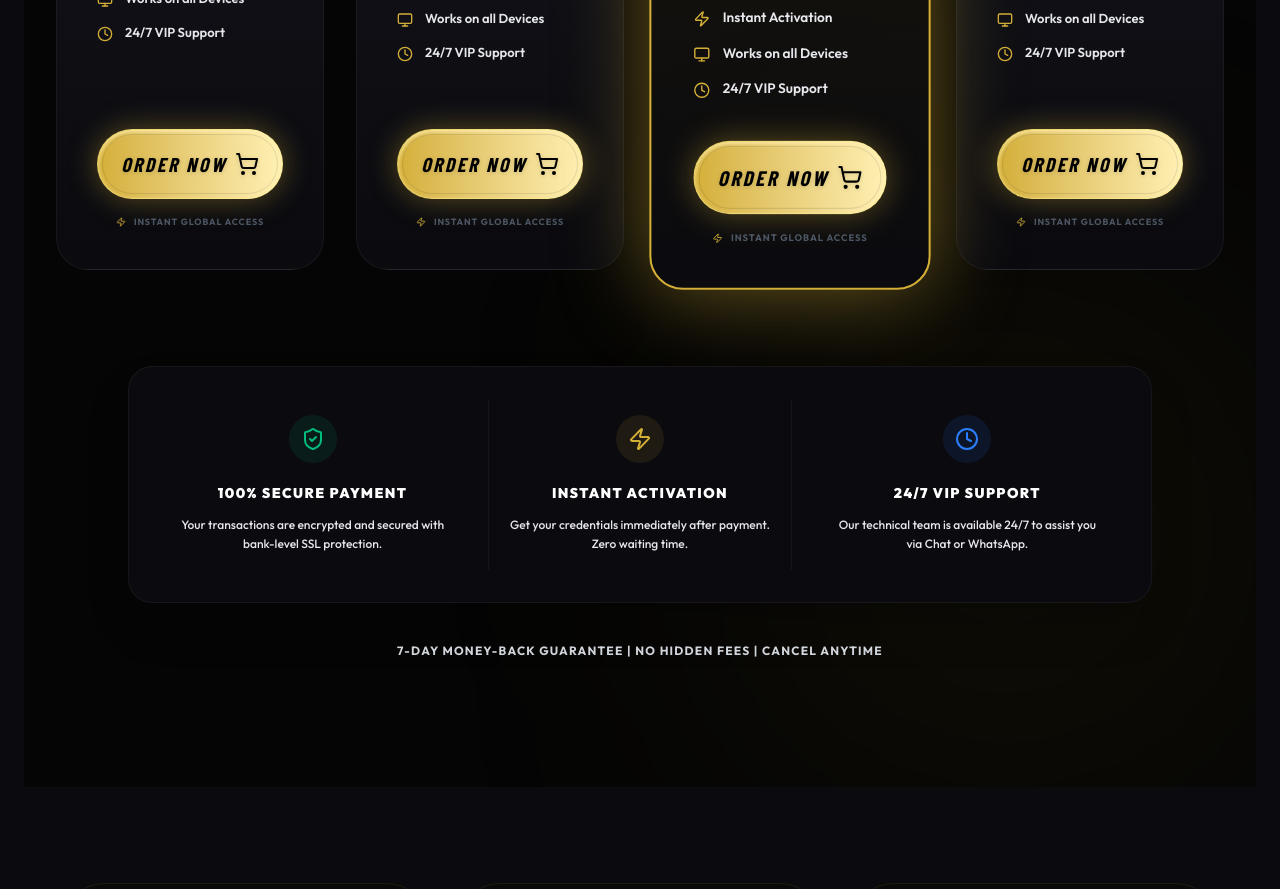
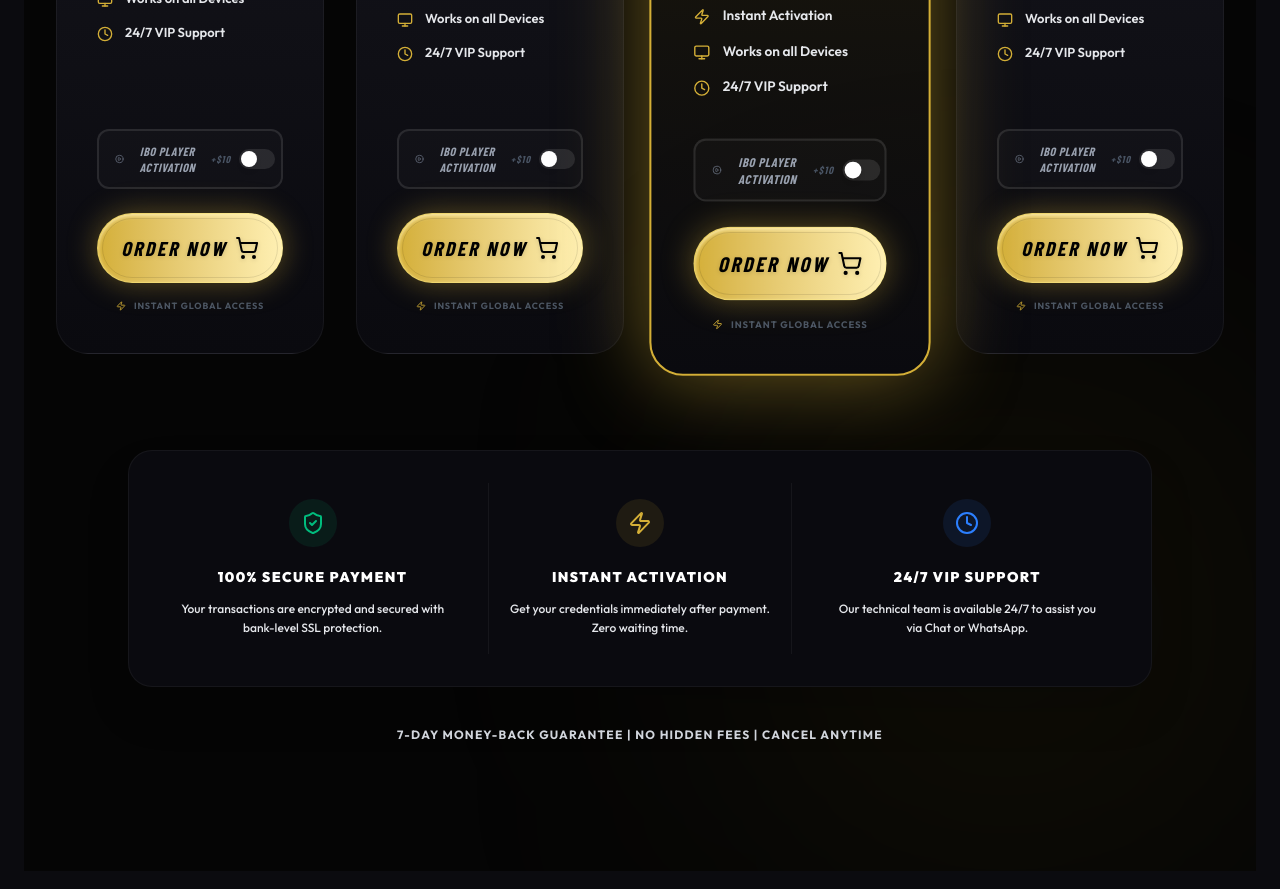
Before and after one commit to cothmane7/8kprime_full_backup, a Next.js app: page /en/pricing in a window 1280 px wide. Shown: the part 1600-2489 px from the top of the page. Built offline with nearby package versions, Linux system fonts and the light colour scheme; a web font is replaced by a local one.

Commit message:
feat: IBO Player activation add-on with  fee, free trial WhatsApp link

```diff
--- a/app/[lang]/checkout/page.tsx
+++ b/app/[lang]/checkout/page.tsx
@@ -12,6 +12,7 @@
     const router = useRouter();
     const plan = searchParams.get("plan") || "12mo";
     const devices = searchParams.get("devices") || "1";
+    const ibo = searchParams.get("ibo") === "1";
 
     const [email, setEmail] = useState("");
     const [confirmEmail, setConfirmEmail] = useState("");
@@ -32,7 +33,7 @@
 
     const basePrice = parseFloat(priceMap[plan] || "59.99");
     const multipliers: any = { 1: 1, 2: 1.5, 3: 2, 4: 2.5 };
-    const finalPrice = (basePrice * multipliers[parseInt(devices)]).toFixed(2);
+    const finalPrice = (basePrice * multipliers[parseInt(devices)] + (ibo ? 10 : 0)).toFixed(2);
 
     const handleProceed = () => {
         let hasError = false;
@@ -67,7 +68,7 @@
         if (hasError) return;
 
         setIsSubmitting(true);
-        sendPaymentEmails({ email, username, whatsapp, paymentMethod: "paypal", plan, devices }).catch(console.error);
+        sendPaymentEmails({ email, username, whatsapp, paymentMethod: "paypal", plan, devices, ibo }).catch(console.error);
 
         setTimeout(() => {
             router.push("/thanks");
@@ -268,6 +269,14 @@
                                     </div>
                                     Instant Global Activation
                                 </div>
+                                {ibo && (
+                                    <div className="flex items-center gap-4 text-sm font-bold text-[#E50914]">
+                                        <div className="w-6 h-6 rounded-full bg-[#E50914]/10 flex items-center justify-center">
+                                            <Check size={14} className="text-[#E50914]" />
+                                        </div>
+                                        IBO Player Activation
+                                    </div>
+                                )}
                            </div>
 
                            <div className="pt-8 border-t border-white/5 flex flex-wrap gap-4">
--- a/app/actions/sendPaymentEmail.ts
+++ b/app/actions/sendPaymentEmail.ts
@@ -44,6 +44,7 @@
     paymentMethod,
     plan,
     devices,
+    ibo,
 }: {
     email: string;
     username?: string;
@@ -51,6 +52,7 @@
     paymentMethod: string;
     plan: string;
     devices: string;
+    ibo?: boolean;
 }) {
     try {
         const headersList = await headers();
@@ -62,7 +64,7 @@
         const basePriceMatch = basePriceStr.match(/[\d.]+/);
         const basePriceNum = basePriceMatch ? parseFloat(basePriceMatch[0]) : 0;
         const multipliers: Record<string, number> = { "1": 1, "2": 1.5, "3": 2, "4": 2.5 };
-        const finalPriceNum = basePriceNum * (multipliers[devices] || 1);
+        const finalPriceNum = basePriceNum * (multipliers[devices] || 1) + (ibo ? 10 : 0);
         const price = basePriceNum > 0 ? `$${finalPriceNum.toFixed(2)}` : "N/A";
 
         const planLabel = PLAN_LABELS[plan] || plan;
@@ -128,6 +130,10 @@
                             <td style="padding: 12px 0; border-bottom: 1px solid #222; color: #888; font-size: 13px;">Payment Method</td>
                             <td style="padding: 12px 0; border-bottom: 1px solid #222; color: #d4a843; font-weight: bold; text-align: right; text-transform: uppercase;">${displayPaymentMethod}</td>
                         </tr>
+                        ${ibo ? `<tr>
+                            <td style="padding: 12px 0; border-bottom: 1px solid #222; color: #888; font-size: 13px;">IBO Player</td>
+                            <td style="padding: 12px 0; border-bottom: 1px solid #222; color: #e50914; font-weight: bold; text-align: right;">✅ Activation Requested</td>
+                        </tr>` : ''}
                         <tr>
                             <td style="padding: 12px 0; border-bottom: 1px solid #222; color: #888; font-size: 13px;">Total Price</td>
                             <td style="padding: 12px 0; border-bottom: 1px solid #222; color: #4ade80; font-weight: bold; font-size: 18px; text-align: right;">${price}</td>
--- a/components/Hero.tsx
+++ b/components/Hero.tsx
@@ -166,6 +166,17 @@
                                 <span>{dictionary.trust_support || "24/7 Support"}</span>
                             </div>
                         </div>
+
+                        {/* Free Trial Link */}
+                        <a
+                            href="https://wa.me/18185656691?text=Hi%2C%20I%27m%20interested%20in%20a%2024h%20free%20test"
+                            target="_blank"
+                            rel="noopener noreferrer"
+                            className="mt-2 inline-flex items-center gap-2 text-[#25D366] hover:text-white font-bold text-sm tracking-wide transition-colors group/trial"
+                        >
+                            <svg className="w-5 h-5" viewBox="0 0 24 24" fill="currentColor"><path d="M17.472 14.382c-.297-.149-1.758-.867-2.03-.967-.273-.099-.471-.148-.67.15-.197.297-.767.966-.94 1.164-.173.199-.347.223-.644.075-.297-.15-1.255-.463-2.39-1.475-.883-.788-1.48-1.761-1.653-2.059-.173-.297-.018-.458.13-.606.134-.133.298-.347.446-.52.149-.174.198-.298.298-.497.099-.198.05-.371-.025-.52-.075-.149-.669-1.612-.916-2.207-.242-.579-.487-.5-.669-.51-.173-.008-.371-.01-.57-.01-.198 0-.52.074-.792.372-.272.297-1.04 1.016-1.04 2.479 0 1.462 1.065 2.875 1.213 3.074.149.198 2.096 3.2 5.077 4.487.709.306 1.262.489 1.694.625.712.227 1.36.195 1.871.118.571-.085 1.758-.719 2.006-1.413.248-.694.248-1.289.173-1.413-.074-.124-.272-.198-.57-.347m-5.421 7.403h-.004a9.87 9.87 0 01-5.031-1.378l-.361-.214-3.741.982.998-3.648-.235-.374a9.86 9.86 0 01-1.51-5.26c.001-5.45 4.436-9.884 9.888-9.884 2.64 0 5.122 1.03 6.988 2.898a9.825 9.825 0 012.893 6.994c-.003 5.45-4.437 9.884-9.885 9.884m8.413-18.297A11.815 11.815 0 0012.05 0C5.495 0 .16 5.335.157 11.892c0 2.096.547 4.142 1.588 5.945L.057 24l6.305-1.654a11.882 11.882 0 005.683 1.448h.005c6.554 0 11.89-5.335 11.893-11.893a11.821 11.821 0 00-3.48-8.413z"/></svg>
+                            <span className="underline underline-offset-4 decoration-[#25D366]/40 group-hover/trial:decoration-white/40">Try Free for 24 Hours</span>
+                        </a>
                     </motion.div>
                 </div>
             </div>
--- a/components/Pricing.tsx
+++ b/components/Pricing.tsx
@@ -2,11 +2,12 @@
 
 import { useState } from "react";
 import { motion } from "framer-motion";
-import { Check, ShoppingCart, Monitor, ShieldCheck, Zap, PlayCircle, Film, Sparkles, Clock, Star } from "lucide-react";
+import { Check, ShoppingCart, Monitor, ShieldCheck, Zap, PlayCircle, Film, Sparkles, Clock, Star, ToggleRight, ToggleLeft } from "lucide-react";
 import Link from "next/link";
 
 export default function Pricing({ lang, dictionary, common }: { lang: any; dictionary: any; common: any }) {
     const [activeDevices, setActiveDevices] = useState(1);
+    const [iboPlayer, setIboPlayer] = useState(false);
 
     const plans = [
         {
@@ -232,9 +233,36 @@
                                 ))}
                             </div>
 
+                            {/* IBO Player Optional Add-on */}
+                            <div className="mb-6">
+                                <button
+                                    onClick={() => setIboPlayer(!iboPlayer)}
+                                    className={`w-full flex items-center justify-between gap-3 px-4 py-3 rounded-xl border-2 transition-all duration-300 ${
+                                        iboPlayer
+                                            ? 'border-[#E50914] bg-[#E50914]/10 shadow-[0_0_15px_rgba(229,9,20,0.15)]'
+                                            : 'border-white/10 bg-white/[0.02] hover:border-white/20'
+                                    }`}
+                                >
+                                    <div className="flex items-center gap-3">
+                                        <PlayCircle size={16} className={iboPlayer ? 'text-[#E50914]' : 'text-gray-500'} />
+                                        <span className={`text-xs font-bold uppercase tracking-wider ${iboPlayer ? 'text-white' : 'text-gray-400'}`}>
+                                            IBO Player Activation
+                                        </span>
+                                    </div>
+                                    <div className="flex items-center gap-2">
+                                        <span className={`text-[10px] font-black tracking-widest ${iboPlayer ? 'text-white' : 'text-gray-600'}`}>
+                                            +$10
+                                        </span>
+                                        <div className={`w-9 h-5 rounded-full relative transition-all duration-300 ${iboPlayer ? 'bg-[#E50914]' : 'bg-white/10'}`}>
+                                            <div className={`absolute top-0.5 w-4 h-4 rounded-full bg-white shadow-md transition-all duration-300 ${iboPlayer ? 'left-[18px]' : 'left-0.5'}`} />
+                                        </div>
+                                    </div>
+                                </button>
+                            </div>
+
                             <div className="mt-auto">
                                 <Link
-                                    href={`/${lang}/checkout?plan=${plan.months}mo&devices=${activeDevices}`}
+                                    href={`/${lang}/checkout?plan=${plan.months}mo&devices=${activeDevices}${iboPlayer ? '&ibo=1' : ''}`}
                                     className="flex items-center justify-center gap-3 w-full py-4 md:py-5 rounded-full font-black uppercase tracking-wider transition-all duration-500 text-lg md:text-xl touch-target hover:scale-[1.03] active:scale-[0.98] bg-gradient-to-r from-[#D4AF37] via-[#FFF0B3] to-[#D4AF37] bg-[length:200%_auto] hover:bg-right text-black shadow-[0_0_30px_rgba(212,175,55,0.4),inset_0_2px_4px_rgba(255,240,179,0.9)] overflow-hidden relative group/btn border border-yellow-200/50"
                                 >
                                     {/* Animated shine sweep */}
```
